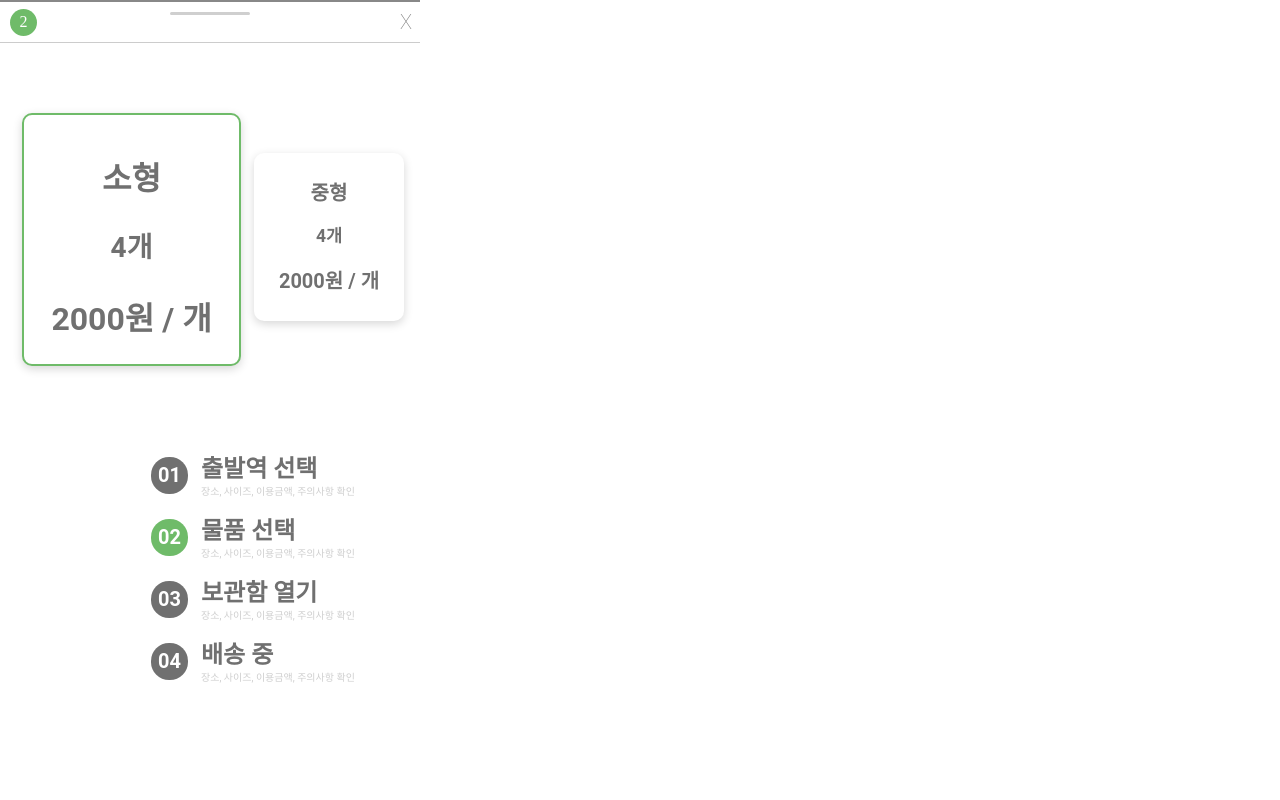
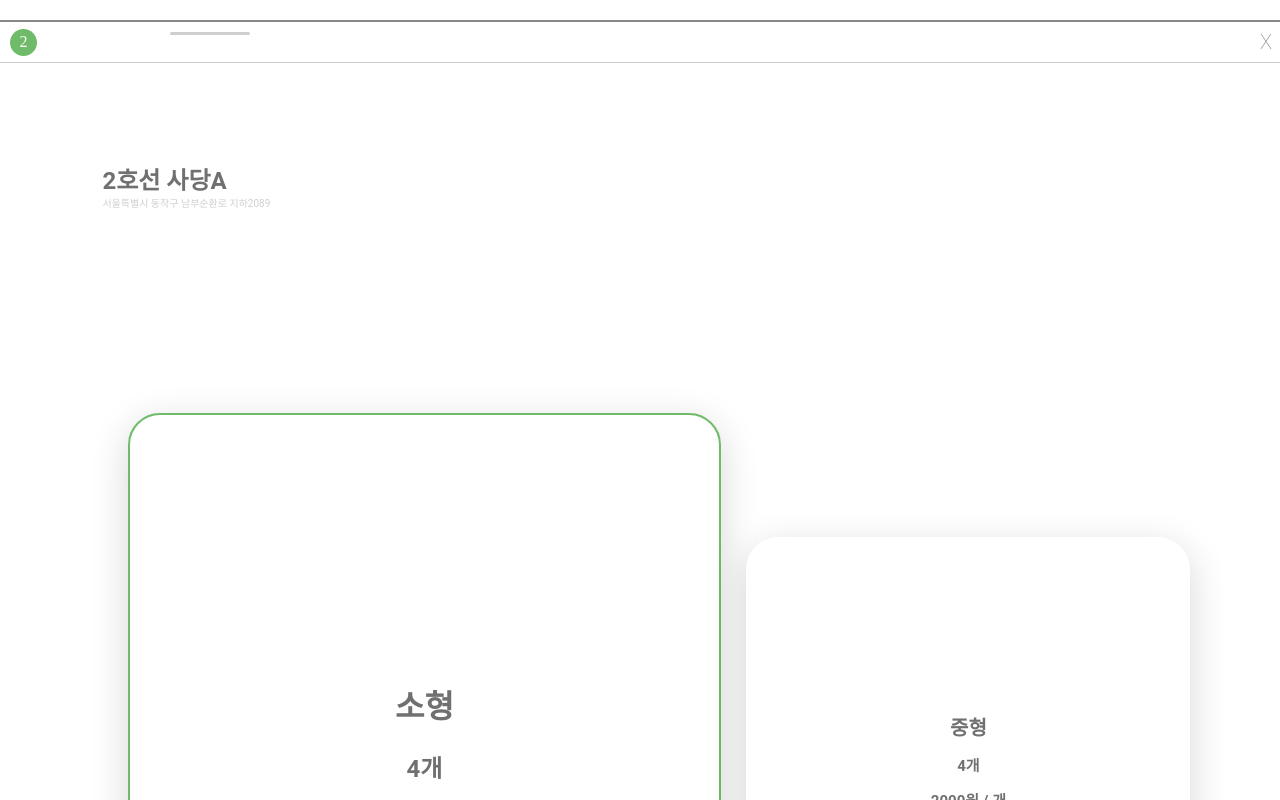
Before and after one commit to kim-song-jun/POSTROFIT, a Vue app in the folder postrofit/: page / in a window 1280 px wide. Shown: the top 800 px of the page. Built offline with nearby package versions, Linux system fonts and the light colour scheme.

Commit message:
[Update] views
MovePostPage.vue
vw 단위 적용

```diff
--- a/postrofit/src/views/MovePostPage.vue
+++ b/postrofit/src/views/MovePostPage.vue
@@ -1,17 +1,19 @@
 <template>
   <div class="movePost_container">
     <MenuBar></MenuBar>
+    <div class="movePost_location_container">
+      <div class="movePost_location">2호선 사당A</div>
+      <div class="movePost_location_sub">
+        서울특별시 동작구 남부순환로 지하2089
+      </div>
+    </div>
     <div class="movePost_sizebox_container">
-      <div
-        class="movePost_sizebox movePost_sizebox_clicked movePost_sizebox_content"
-      >
+      <div class="movePost_sizebox movePost_sizebox_clicked">
         <div class="movePost_sizebox_type">소형</div>
         <div class="movePost_sizebox_num">4개</div>
         <div class="movePost_sizebox_price">2000원 / 개</div>
       </div>
-      <div
-        class="movePost_sizebox movePost_sizebox_unclicked movePost_sizebox_content"
-      >
+      <div class="movePost_sizebox movePost_sizebox_unclicked">
         <div class="movePost_sizebox_type">중형</div>
         <div class="movePost_sizebox_num">4개</div>
         <div class="movePost_sizebox_price">2000원 / 개</div>
@@ -38,58 +40,87 @@ export default {
 
 <style>
 .movePost_container {
-  width: 420px;
+  /* width: 420px; */
+  width: 100vw;
+  /* height: 211vw; */
+  position: absolute;
+  top: 20px;
+}
+.movePost_location_container {
+  margin: 8vw 0vw 8vw 8vw;
+  width: 47vw;
+  height: 11vw;
+}
+.movePost_location {
+  /* UI Properties */
+  font: var(--unnamed-font-style-normal) normal var(--unnamed-font-weight-bold)
+    var(--unnamed-font-size-24) / var(--unnamed-line-spacing-32)
+    var(--unnamed-font-family-roboto);
+  letter-spacing: var(--unnamed-character-spacing-0);
+  color: var(--unnamed-color-707070);
+  text-align: left;
+  font: normal normal bold 24px/32px Roboto;
+  letter-spacing: 0px;
+  color: #707070;
+  opacity: 1;
+}
+.movePost_location_sub {
+  /* UI Properties */
+  font: var(--unnamed-font-style-normal) normal
+    var(--unnamed-font-weight-normal) var(--unnamed-font-size-10) /
+    var(--unnamed-line-spacing-13) var(--unnamed-font-family-roboto);
+  letter-spacing: var(--unnamed-character-spacing-0);
+  color: var(--unnamed-color-cfcfcf);
+  text-align: left;
+  font: normal normal normal 10px/13px Roboto;
+  letter-spacing: 0px;
+  color: #cfcfcf;
+  opacity: 1;
 }
 .movePost_sizebox_container {
   display: flex;
+  align-items: center;
+  height: 55vw;
+  width: 85vw;
+  margin: 0vw 8vw 8vw;
+  justify-content: space-between;
 }
 .movePost_sizebox {
-  margin: 110px 0px 0px 13px;
+  display: flex;
+  flex-direction: column;
+  justify-content: center;
+  align-items: center;
+
+  padding: 5.5vw 4vw;
+  margin: 14vw 0vw;
   /* Layout Properties */
-  top: 181px;
-  left: 250px;
-  width: 150px;
-  height: 168px;
+  width: 33vw;
+  height: 24vw;
   /* UI Properties */
-  background: var(--unnamed-color-ffffff) 0% 0% no-repeat padding-box;
+  /* background: var(--unnamed-color-ffffff) 0% 0% no-repeat padding-box; */
   background: #ffffff 0% 0% no-repeat padding-box;
-  box-shadow: 0px 3px 10px #00000029;
-  border-radius: 10px;
+  border-radius: 2.5vw;
+  box-shadow: 0vw 0.8vw 3vw #00000029;
   opacity: 1;
 }
 .movePost_sizebox_clicked {
   font-size: 16px;
-  margin: 70px 0px 0px 22px;
   /* Layout Properties */
-  top: 140px;
-  left: 22px;
-  width: 215px;
-  height: 249px;
+  width: 47vw;
+  height: 43vw;
+  margin: 0vw 2vw;
   /* UI Properties */
-  background: var(--unnamed-color-ffffff) 0% 0% no-repeat padding-box;
-  border: 2px solid var(--unnamed-color-6fbb69);
-  background: #ffffff 0% 0% no-repeat padding-box;
-  box-shadow: 0px 3px 10px #00000029;
   border: 2px solid #6fbb69;
-  border-radius: 10px;
-  opacity: 1;
 }
 .movePost_sizebox_unclicked {
   font-size: 10px;
 }
-.movePost_sizebox_content {
-  display: flex;
-  flex-direction: column;
-  /* justify-content: center; */
-  align-items: center;
-}
 .movePost_sizebox_type {
-  margin-top: 1.2em;
   /* UI Properties */
-  font: var(--unnamed-font-style-normal) normal var(--unnamed-font-weight-bold)
+  /* font: var(--unnamed-font-style-normal) normal var(--unnamed-font-weight-bold)
     var(--unnamed-font-size-32) / var(--unnamed-line-spacing-43) Roboto;
   letter-spacing: var(--unnamed-character-spacing-0);
-  color: var(--unnamed-color-707070);
+  color: var(--unnamed-color-707070); */
   text-align: left;
   font: normal normal bold 2em Roboto;
   letter-spacing: 0px;
@@ -97,26 +128,25 @@ export default {
   opacity: 1;
 }
 .movePost_sizebox_num {
-  margin-top: 0.9em;
+  margin: 0.9em;
   /* UI Properties */
-  font: var(--unnamed-font-style-normal) normal var(--unnamed-font-weight-bold)
+  /* font: var(--unnamed-font-style-normal) normal var(--unnamed-font-weight-bold)
     var(--unnamed-font-size-28) / var(--unnamed-line-spacing-37) Roboto;
   letter-spacing: var(--unnamed-character-spacing-0);
-  color: var(--unnamed-color-707070);
+  color: var(--unnamed-color-707070); */
   text-align: left;
-  font: normal normal bold 1.75em Roboto;
+  font: normal normal bold 1.5em Roboto;
   letter-spacing: 0px;
   color: #707070;
   opacity: 1;
 }
 .movePost_sizebox_price {
-  margin-top: 0.9em;
   /* UI Properties */
-  font: var(--unnamed-font-style-normal) normal var(--unnamed-font-weight-bold)
+  /* font: var(--unnamed-font-style-normal) normal var(--unnamed-font-weight-bold)
     30px/39px Roboto;
-  letter-spacing: var(--unnamed-character-spacing-0);
+  letter-spacing: var(--unnamed-character-spacing-0); */
   text-align: left;
-  font: normal normal bold 2em Roboto;
+  font: normal normal bold 1.5em Roboto;
   letter-spacing: 0px;
   color: #707070;
   opacity: 1;
@@ -124,22 +154,20 @@ export default {
 .movePost_button {
   border: none;
   display: block;
-  margin: 65px auto 20px;
+  margin: 30vw auto 5vw;
   /* Layout Properties */
-  /* top: 860px; */
-  /* left: 43px; */
-  width: 334px;
-  height: 46px;
+  width: 88vw;
+  height: 12vw;
   /* UI Properties */
-  background: var(--unnamed-color-6fbb69) 0% 0% no-repeat padding-box;
+  /* background: var(--unnamed-color-6fbb69) 0% 0% no-repeat padding-box; */
   background: #6fbb69 0% 0% no-repeat padding-box;
-  border-radius: 7px;
-  opacity: 1;
-  /* UI Properties */
-  font: var(--unnamed-font-style-normal) normal var(--unnamed-font-weight-bold)
+  box-shadow: 0vw 0.8vw 1.5vw #00000029;
+  border-radius: 2vw;
+
+  /* font: var(--unnamed-font-style-normal) normal var(--unnamed-font-weight-bold)
     var(--unnamed-font-size-20) / 26px Roboto;
   letter-spacing: var(--unnamed-character-spacing-0);
-  color: var(--unnamed-color-ffffff);
+  color: var(--unnamed-color-ffffff); */
   text-align: center;
   font: normal normal bold 20px/26px Roboto;
   letter-spacing: 0px;
```
